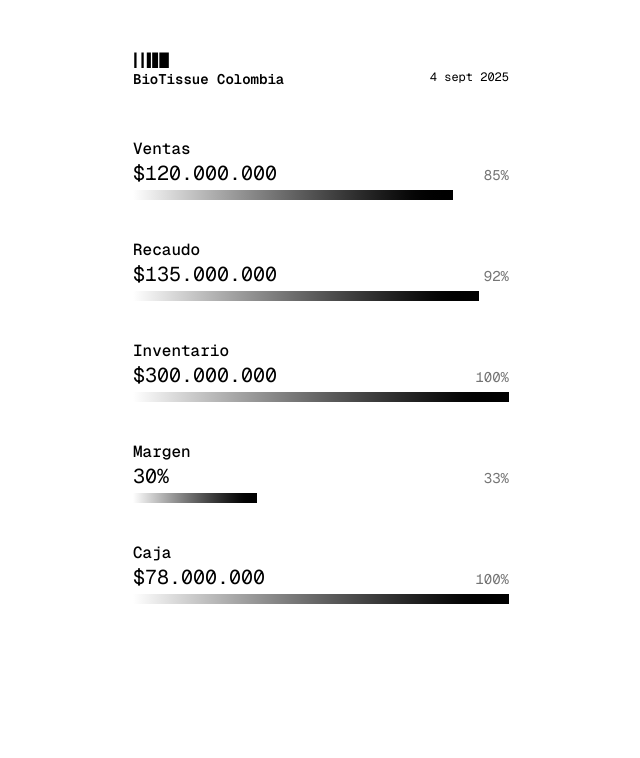
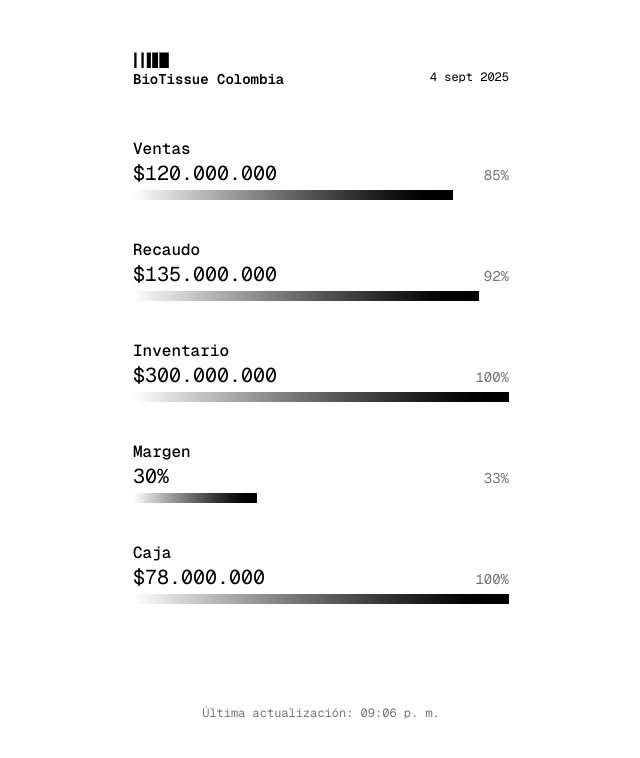
Before and after one commit to andreszapataq/pulse, a Next.js app: page / in a window 1280 px wide. Shown: the top 758 px of the page, without its empty margins (319-959 px from the left). Built offline with nearby package versions, Linux system fonts and the light colour scheme.

Commit message:
add last update time

```diff
--- a/app/page.tsx
+++ b/app/page.tsx
@@ -43,6 +43,12 @@
     day: 'numeric',
     month: 'short',
     year: 'numeric'
+  });
+
+  const lastUpdateTime = new Date().toLocaleTimeString('es-ES', {
+    hour: '2-digit',
+    minute: '2-digit',
+    hour12: true
   });
 
   return (
@@ -100,6 +106,13 @@
           showProgressBar={true}
         />
       </div>
+
+      {/* Footer with last update time */}
+      <div className="mt-24 text-center">
+        <span className="text-xs font-normal text-gray-500">
+          Última actualización: {lastUpdateTime}
+        </span>
+      </div>
     </main>
   );
 }
```
